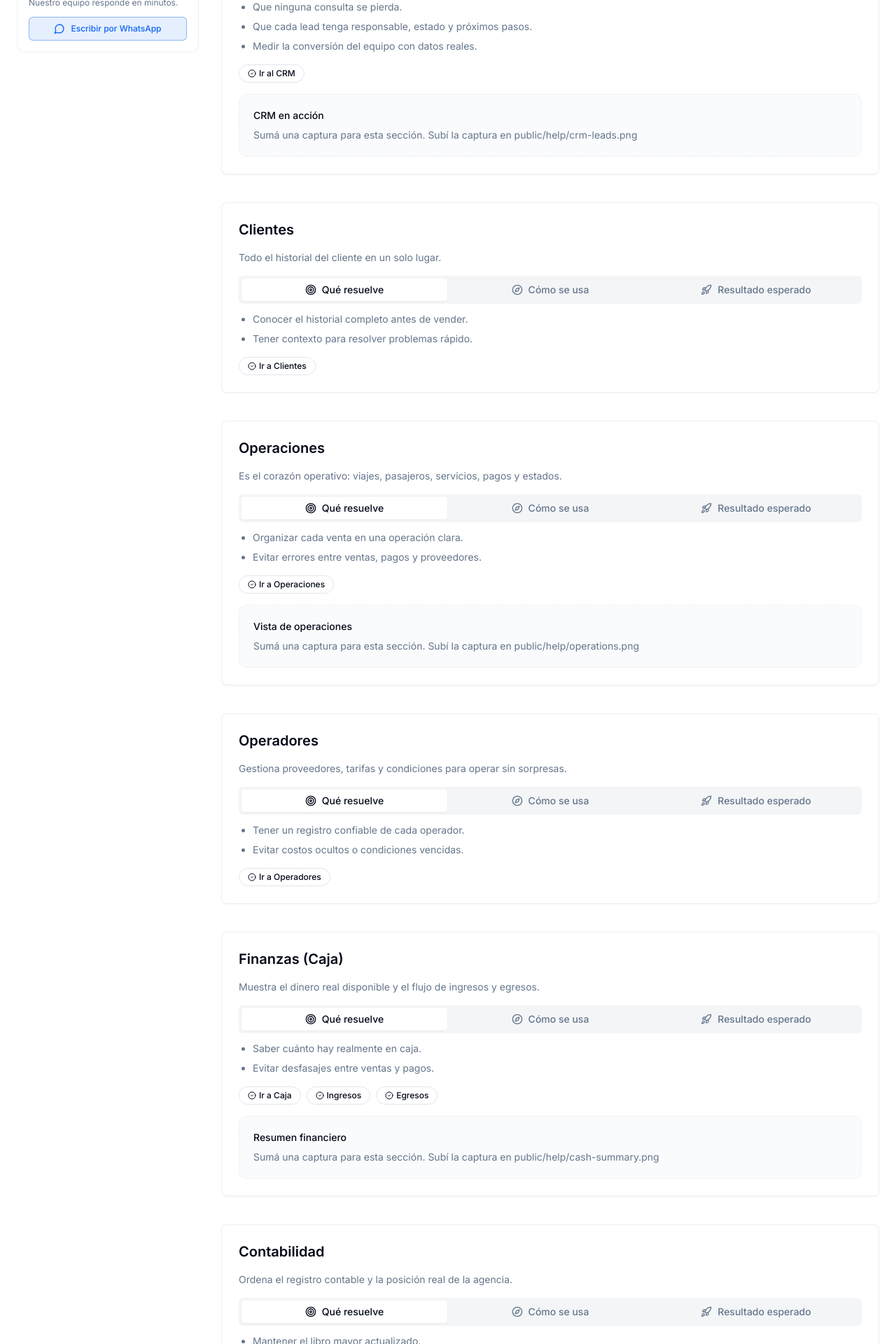
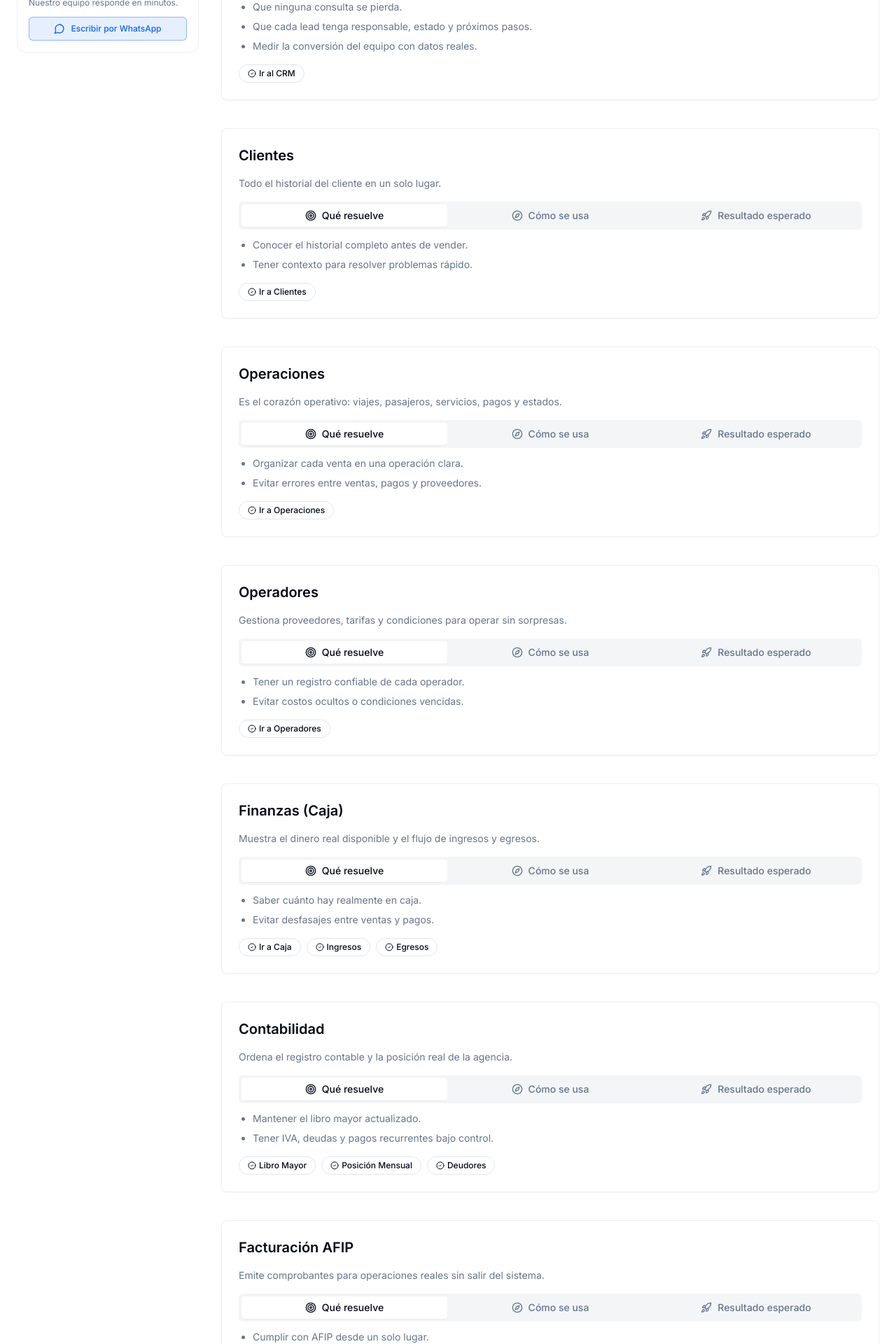
Before and after one commit to tometh04/vibook-services, a Next.js app: page /ayuda in a window 1280 px wide. Shown: the part 900-2820 px from the top of the page at 70% size. Built offline with nearby package versions, Linux system fonts and the light colour scheme.

Commit message:
refactor: show help screenshots only when available

```diff
--- a/app/ayuda/page.tsx
+++ b/app/ayuda/page.tsx
@@ -1,12 +1,13 @@
 import Link from "next/link"
 import Image from "next/image"
+import fs from "fs"
+import path from "path"
 import {
   ArrowLeft,
   BookOpen,
   LayoutList,
   LifeBuoy,
   MessageCircle,
-  Sparkles,
   CheckCircle2,
   Target,
   Compass,
@@ -26,7 +27,6 @@ interface ScreenshotPin {
 interface ScreenshotBlock {
   title: string
   src?: string
-  hint?: string
   pins?: ScreenshotPin[]
 }
 
@@ -99,7 +99,7 @@ const sections: HelpSection[] = [
     links: [{ label: "Ir al CRM", href: "/sales/leads" }],
     screenshot: {
       title: "CRM en acción",
-      hint: "Subí la captura en public/help/crm-leads.png",
+      src: "/help/crm-leads.png",
       pins: [
         { x: 18, y: 26, label: "Estados del pipeline" },
         { x: 72, y: 22, label: "Acciones rápidas" },
@@ -144,7 +144,7 @@ const sections: HelpSection[] = [
     links: [{ label: "Ir a Operaciones", href: "/operations" }],
     screenshot: {
       title: "Vista de operaciones",
-      hint: "Subí la captura en public/help/operations.png",
+      src: "/help/operations.png",
       pins: [
         { x: 12, y: 20, label: "Filtros operativos" },
         { x: 86, y: 18, label: "Nueva operación" },
@@ -193,7 +193,7 @@ const sections: HelpSection[] = [
     ],
     screenshot: {
       title: "Resumen financiero",
-      hint: "Subí la captura en public/help/cash-summary.png",
+      src: "/help/cash-summary.png",
       pins: [
         { x: 18, y: 24, label: "Indicadores clave" },
         { x: 74, y: 24, label: "Saldo total" },
@@ -260,7 +260,7 @@ const sections: HelpSection[] = [
     links: [{ label: "Abrir Reportes", href: "/reports" }],
     screenshot: {
       title: "Reportes clave",
-      hint: "Subí la captura en public/help/reports.png",
+      src: "/help/reports.png",
       pins: [
         { x: 20, y: 24, label: "Filtros y períodos" },
         { x: 50, y: 40, label: "KPIs principales" },
@@ -308,7 +308,7 @@ const sections: HelpSection[] = [
     links: [{ label: "Ir al Calendario", href: "/calendar" }],
     screenshot: {
       title: "Calendario operativo",
-      hint: "Subí la captura en public/help/calendar.png",
+      src: "/help/calendar.png",
       pins: [
         { x: 20, y: 20, label: "Vista mensual" },
         { x: 72, y: 22, label: "Filtros rápidos" },
@@ -354,7 +354,7 @@ const sections: HelpSection[] = [
     plan: "Pro",
     screenshot: {
       title: "Cerebro en acción",
-      hint: "Subí la captura en public/help/cerebro.png",
+      src: "/help/cerebro.png",
       pins: [
         { x: 24, y: 26, label: "Acciones sugeridas" },
         { x: 52, y: 80, label: "Entrada de consulta" },
@@ -381,7 +381,7 @@ const sections: HelpSection[] = [
     plan: "Pro",
     screenshot: {
       title: "Búsqueda con Emilia",
-      hint: "Subí la captura en public/help/emilia.png",
+      src: "/help/emilia.png",
       pins: [
         { x: 30, y: 30, label: "Conversación" },
         { x: 65, y: 68, label: "Resultados" },
@@ -447,16 +447,15 @@ const sections: HelpSection[] = [
   },
 ]
 
+function hasPublicImage(src?: string) {
+  if (!src) return false
+  const clean = src.startsWith("/") ? src.slice(1) : src
+  return fs.existsSync(path.join(process.cwd(), "public", clean))
+}
+
 function AnnotatedScreenshot({ screenshot }: { screenshot: ScreenshotBlock }) {
-  if (!screenshot.src) {
-    return (
-      <div className="rounded-xl border border-dashed border-border/70 bg-muted/40 p-5 text-sm text-muted-foreground">
-        <p className="font-medium text-foreground">{screenshot.title}</p>
-        <p className="mt-2">
-          Sumá una captura para esta sección. {screenshot.hint || ""}
-        </p>
-      </div>
-    )
+  if (!screenshot.src || !hasPublicImage(screenshot.src)) {
+    return null
   }
 
   return (
@@ -634,19 +633,6 @@ export default function AyudaPage() {
             </section>
           ))}
 
-          <Card className="border-border/60 bg-card/70">
-            <CardContent className="p-6 space-y-3">
-              <div className="flex items-center gap-2 text-sm font-semibold">
-                <Sparkles className="h-4 w-4 text-primary" />
-                Sugerencias finales
-              </div>
-              <p className="text-sm text-muted-foreground">
-                Si querés una guía con capturas reales y flechas, subí las imágenes en
-                <span className="font-medium text-foreground"> public/help/</span> usando los nombres sugeridos en cada sección.
-                Nosotros dejamos todo listo para que se vean con anotaciones automáticas.
-              </p>
-            </CardContent>
-          </Card>
         </main>
       </div>
     </div>
```
